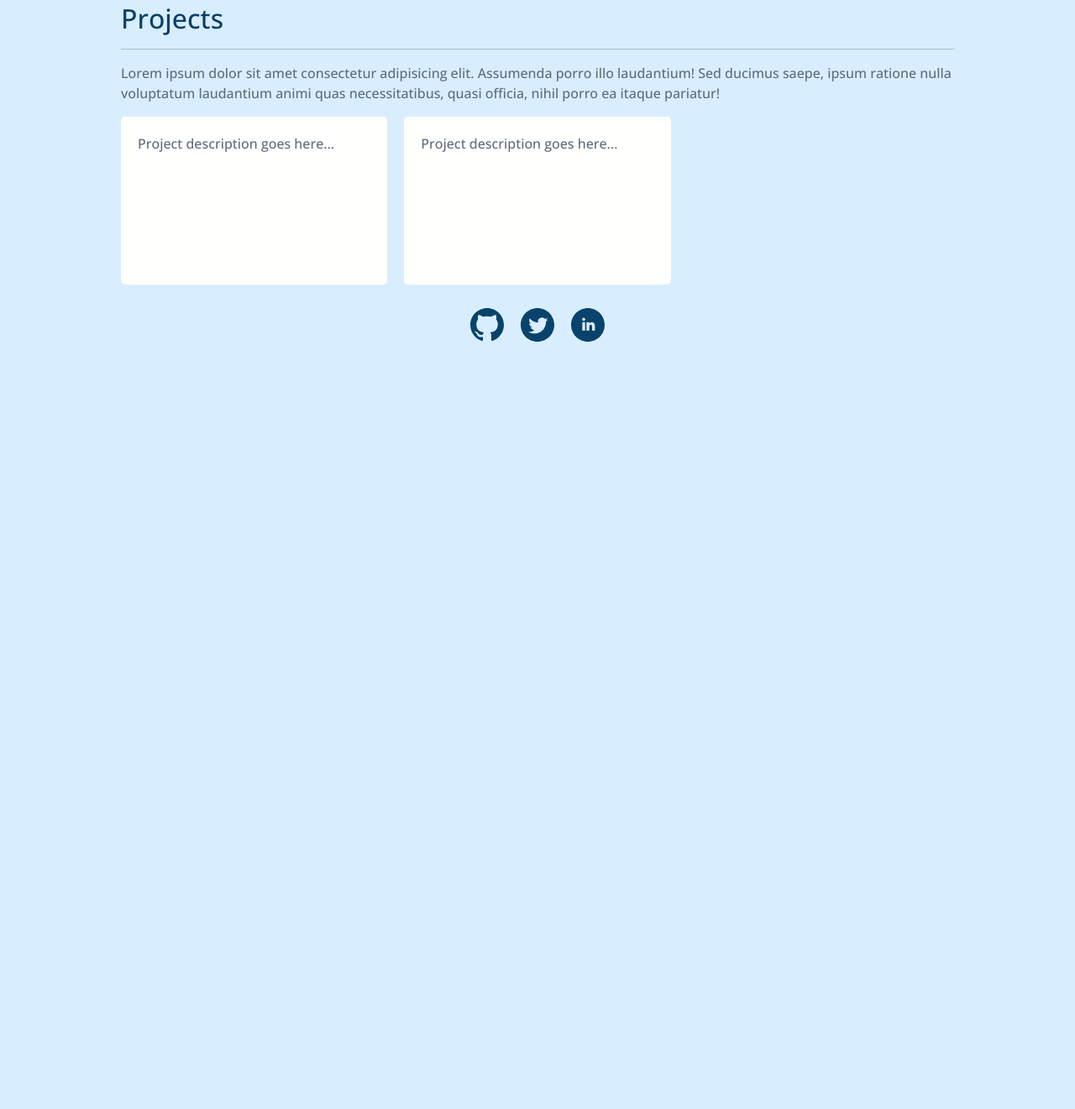
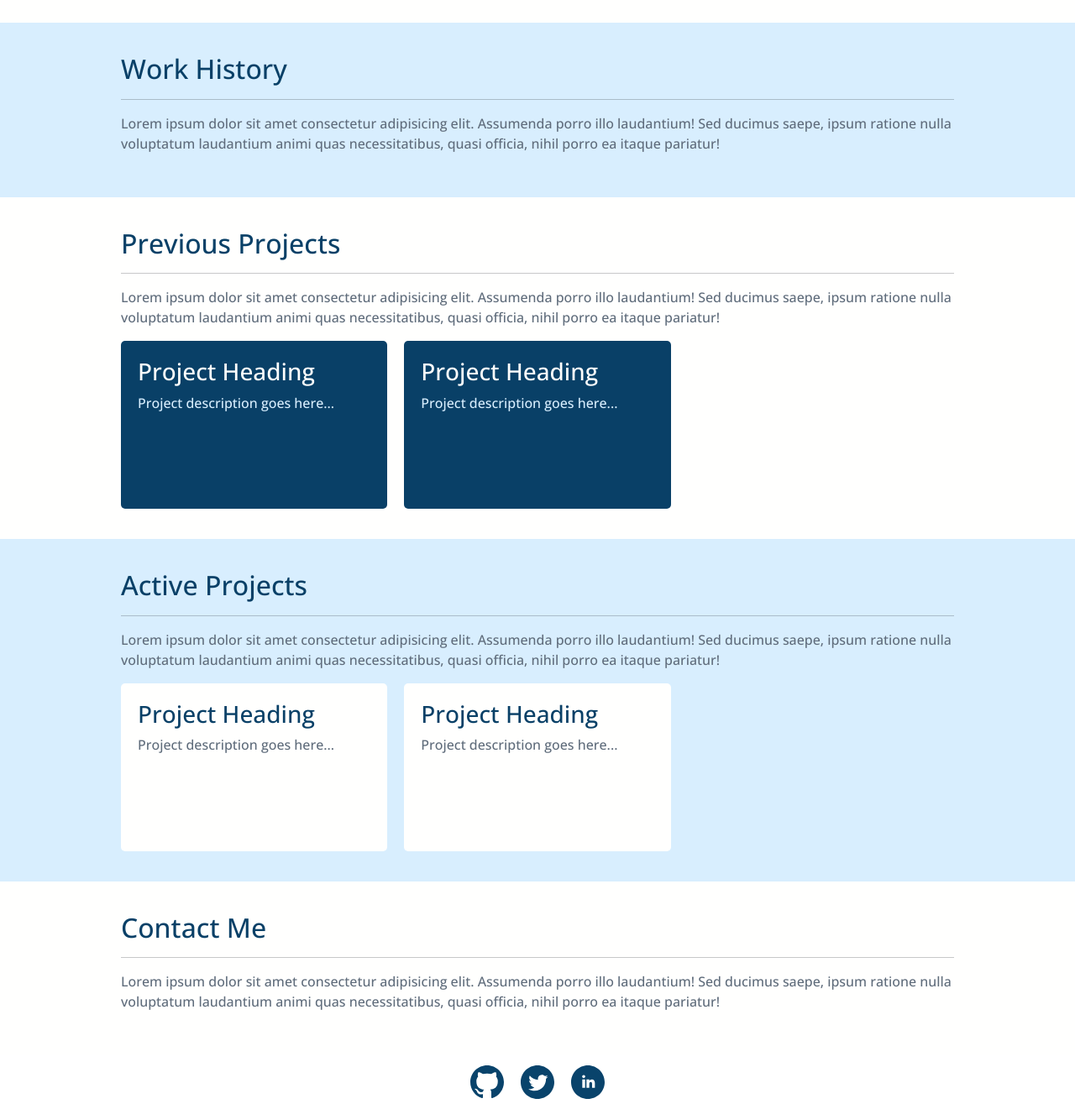
Before and after one commit to Barenbik/old-personal-website, a plain HTML site: page index.html in a window 1280 px wide. Shown: the part 573-1894 px from the top of the page at 84% size. Before the commit the page ends 992 px from the top, so only its background shows below. Drawn offline with nearby package versions, Linux system fonts and the light colour scheme.

Commit message:
Add new sections and update styling

```diff
--- a/index.html
+++ b/index.html
@@ -44,39 +44,93 @@
     </nav>
   </header>
   <div class="content-wrapper">
-    <section>
+    <section class="white-background">
+      <div class="section-wrapper">
         <h2 id="about">About Me</h2>
         <hr>
-      <div class="section-wrapper">
+        <div class="section-content">
           <div>
             <p>Lorem ipsum dolor sit amet consectetur adipisicing elit. Assumenda porro illo laudantium! Sed ducimus
               saepe,
               ipsum ratione nulla voluptatum laudantium animi quas necessitatibus, quasi officia, nihil porro ea itaque
               pariatur!</p>
-
           </div>
           <div>
             <img class="content-image" src="./img/temp-profile-pic.jpg" alt="profile-picture">
           </div>
         </div>
+      </div>
     </section>
-    <section>
-      <h2 id="projects">Projects</h2>
+    <section class="blue-background">
+      <div class="section-wrapper">
+        <h2 id="about">Work History</h2>
         <hr>
-      <div class="section-wrapper projects">
         <div>
           <p>Lorem ipsum dolor sit amet consectetur adipisicing elit. Assumenda porro illo laudantium! Sed ducimus
             saepe,
             ipsum ratione nulla voluptatum laudantium animi quas necessitatibus, quasi officia, nihil porro ea itaque
             pariatur!</p>
-
+        </div>
+      </div>
+    </section>
+    <section class="white-background">
+      <div class="section-wrapper">
+        <h2 id="projects">Previous Projects</h2>
+        <hr>
+        <div class="section-content projects">
+          <div>
+            <p>Lorem ipsum dolor sit amet consectetur adipisicing elit. Assumenda porro illo laudantium! Sed ducimus
+              saepe,
+              ipsum ratione nulla voluptatum laudantium animi quas necessitatibus, quasi officia, nihil porro ea itaque
+              pariatur!</p>
           </div>
           <div class="grid-wrapper">
             <div class="box">
+              <h3>Project Heading</h2>
                 <p>Project description goes here...</p>
             </div>
             <div class="box">
+              <h3>Project Heading</h2>
                 <p>Project description goes here...</p>
+            </div>
+          </div>
+        </div>
+      </div>
+    </section>
+    <section class="blue-background">
+      <div class="section-wrapper">
+        <h2 id="projects">Active Projects</h2>
+        <hr>
+        <div class="section-content projects">
+          <div>
+            <p>Lorem ipsum dolor sit amet consectetur adipisicing elit. Assumenda porro illo laudantium! Sed ducimus
+              saepe,
+              ipsum ratione nulla voluptatum laudantium animi quas necessitatibus, quasi officia, nihil porro ea itaque
+              pariatur!</p>
+          </div>
+          <div class="grid-wrapper">
+            <div class="box">
+              <h3>Project Heading</h2>
+                <p>Project description goes here...</p>
+            </div>
+            <div class="box">
+              <h3>Project Heading</h2>
+                <p>Project description goes here...</p>
+            </div>
+          </div>
+        </div>
+      </div>
+    </section>
+    <section class="white-background">
+      <div class="section-wrapper">
+        <h2 id="projects">Contact Me</h2>
+        <hr>
+        <div class="section-content projects">
+          <div>
+            <p>Lorem ipsum dolor sit amet consectetur adipisicing elit. Assumenda porro illo laudantium! Sed ducimus
+              saepe,
+              ipsum ratione nulla voluptatum laudantium animi quas necessitatibus, quasi officia, nihil porro ea itaque
+              pariatur!</p>
           </div>
         </div>
       </div>
--- a/style.css
+++ b/style.css
@@ -2,11 +2,11 @@ body {
     font-family: 'Open Sans', sans-serif;
     height: 100vh;
     margin: 0;
-    background-color: #d8eefe;
 }
 
 section {
-    padding: 1rem;
+    padding-top: 1.25rem;
+    padding-bottom: 1.25rem;
 }
 
 h2 {
@@ -21,6 +21,19 @@ footer {
     text-align: center;
 }
 
+.white-background {
+    background-color: #fffffe;
+}
+
+.blue-background {
+    background-color: #d8eefe;
+}
+
+.navbar {
+    padding-left: 1rem;
+    padding-right: 1rem;
+}
+
 .navbar-collapse {
     flex-grow: 0;
 }
@@ -28,8 +41,15 @@ footer {
 .title {
     color: #ef4565;
     text-transform: uppercase;
-    font-size: 1.25rem;
+    font-size: 1.625rem;
     padding-top: 0;
+    padding-bottom: 0;
+}
+
+.section-wrapper {
+    padding: 1rem;
+    width: 80%;
+    margin: auto;
 }
 
 .content-image {
@@ -37,7 +57,7 @@ footer {
     height: auto;
 }
 
-.section-wrapper {
+.section-content {
     display: grid;
     gap: 1.25rem;
     margin-top: 1.25rem;
@@ -50,15 +70,37 @@ footer {
 }
 
 .box {
-    background-color: #444;
     border-radius: 5px;
     height: 200px;
     padding: 1.25rem;
+}
+
+.box>p {
+    margin-right: 0;
+}
+
+.white-background .box {
+    background-color: #094067;
+}
+
+.white-background .box>h3 {
+    color: #fffffe;
+}
+
+.white-background .box>p {
+    color: #d8eefe;
+}
+
+.blue-background .box {
     background-color: #fffffe;
 }
 
-.box>p {
-    margin: 0;
+.blue-background .box>h3 {
+    color: #094067;
+}
+
+.blue-background .box>p {
+    color: #5f6c7b;
 }
 
 .social-links {
@@ -93,10 +135,10 @@ footer {
         align-items: center;
         flex-wrap: wrap;
         margin: auto;
-        max-width: 80%;
+        /* max-width: 80%; */
     }
 
-    .section-wrapper {
+    .section-content {
         grid-template-columns: auto 60%;
     }
 
```
Lines whose indentation alone changed are shown as unchanged.
